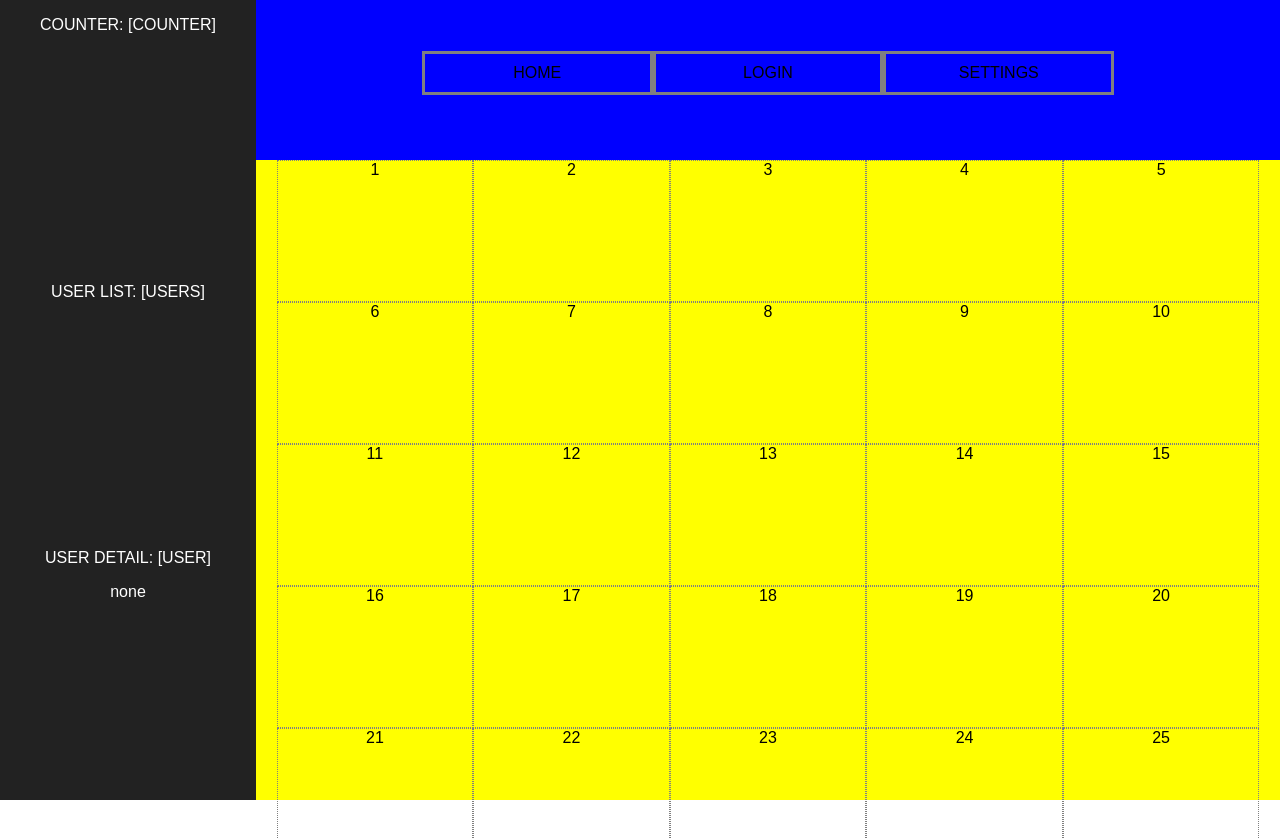
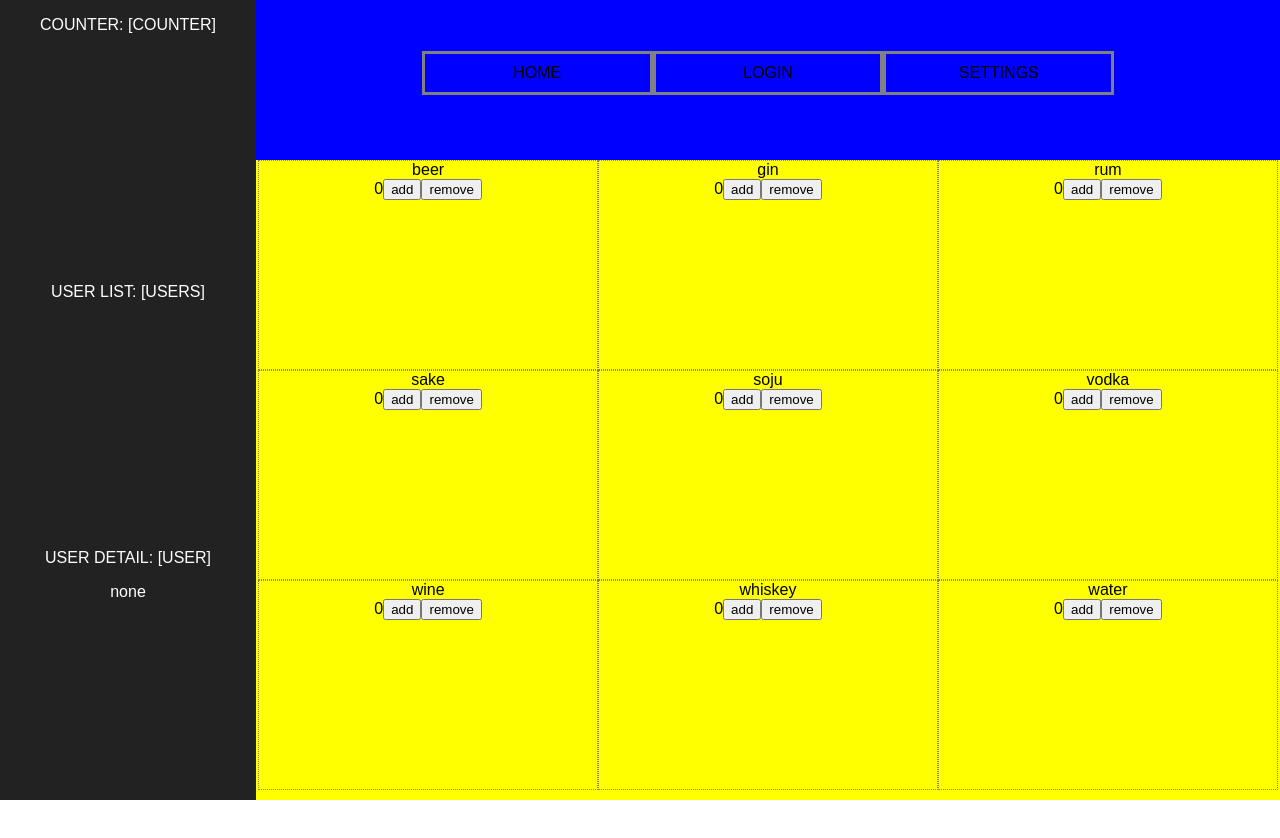
Before and after one commit to rxiayth/simple_pos, a React (Create React App) app: page / in a window 1280 px wide. Shown: the top 838 px of the page. After the commit the page ends 800 px from the top, so only its background shows below. Built offline with nearby package versions, Linux system fonts and the light colour scheme.

Commit message:
added inventory and adding and removing features

```diff
--- a/src/App.css
+++ b/src/App.css
@@ -37,7 +37,6 @@
 
 }
 
-
 .app-user-grid {
 	background-color: yellow;
 	width: 100%;
--- a/src/App.js
+++ b/src/App.js
@@ -3,27 +3,46 @@ import './App.css';
 import AppLeft from './AppLeft'
 import AppRight from './AppRight';
 
+class App extends Component {
 
-class App extends Component {
 	constructor(props) {
 		super(props);
 	    this.state = {
 	    	cellActive: "none",
-	        cellChecked: false
+	        cellChecked: false,
+			inventory: []
       	}
 	}
 
-    onClick(e) {
-        this.state.cellChecked = !this.state.cellChecked;
-        this.setState({cellActive : e.target.innerHTML });
+	componentDidMount() {
+		// pull inventory from database
+		var inventory = {
+			drinks : {
+				 'beer' : 10
+				,'gin' : 10
+				,'rum' : 10
+				,'sake' : 10
+				,'soju' : 10
+				,'vodka' : 10
+				,'wine' : 10
+				,'whiskey' : 10
+				,'water' : 10
+			}
+		}
+		this.setState({'inventory' : inventory});
+	}
+
+    onClick(e, drinks) {
+		this.setState({cellChecked : !this.state.cellChecked});
+        this.setState({cellActive : drinks });
         e.target.classList.toggle("active");
     }
 
     render() {
         return (
             <div className="App">
-                <AppLeft cellActive = {this.state.cellActive} />
-                <AppRight cellChecked = {this.onClick.bind(this)} />
+                <AppLeft cellActive={this.state.cellActive} />
+                <AppRight cellChecked={this.onClick.bind(this)} inventory={this.state.inventory} />
             </div>
         );
     }
--- a/src/AppRight.js
+++ b/src/AppRight.js
@@ -16,7 +16,7 @@ class AppRight extends Component {
 
                 <div className="app-user-grid" >
                     {/*  <p>User Grid</p> */}
-                    <UserGrid cellChecked={this.props.cellChecked}/>
+                    <UserGrid cellChecked={this.props.cellChecked} inventory={this.props.inventory}/>
                 </div>
 
             </div>
--- a/src/MainComponents/UserCell.css
+++ b/src/MainComponents/UserCell.css
@@ -1,6 +1,6 @@
 .user-cell {
-	width: 19%;
-	height: 140px;
+	width: 33%;
+	height: 26vh;
 	border: .5px dotted gray;
 	display: inline-block;
 
@@ -8,10 +8,20 @@
 
 
 .user-cell.active {
-	width: 19%;
-	height: 140px;
+	width: 33%;
+	height: 26vh;
 	border: .5px dotted gray;
 	background-color: green;
 	display: inline-block;
 
 }
+
+.add-button {
+	position: inline;
+	bottom: 0;
+	left: 0;
+}
+
+.remove-button {
+
+}
--- a/src/MainComponents/UserCell.js
+++ b/src/MainComponents/UserCell.js
@@ -1,35 +1,54 @@
 import React, { Component } from 'react';
 import './UserCell.css';
-import ReactDOM from 'react-dom';
 
 class UserCell extends Component {
 
     constructor(props) {
-      super(props);
+        super(props);
+        this.onClick = this.onClick.bind(this);
+        this.addOne = this.addOne.bind(this);
+        this.removeOne = this.removeOne.bind(this);
+
+        this.state = {
+            quantity : 0
+        }
+  	}
+
+    onClick(e) {
+        console.log('test');
+        console.log('drink : ' + this.props.drinks + ' says hi');
+        this.props.cellChecked(e, this.props.drinks);
+        // this.addOne();
     }
 
-    componentDidMount() {
-    	var cellNumber = ReactDOM.findDOMNode(this).getAttribute('id');
-    	// console.log(this.props.reactKey)
-        // console.log(cellNumber)
+    addOne() {
+        var quantity = this.state.quantity;
+        var volume = this.props.volume;
+        if (quantity >= volume) {
+            console.log("NO MORE");
+            return;
+        }
+        this.setState({'quantity' : this.state.quantity+1});
+    }
 
-        // TODO: move the event listener outside
-    	ReactDOM.findDOMNode(this).addEventListener('click',
-    		function(){
-                console.log('cellNumber: ' + cellNumber + ' says hi');
-            });
-  	}
-
-
-
+    removeOne() {
+        var quantity = this.state.quantity;
+        if (quantity <= 0) return;
+        this.setState({'quantity' : this.state.quantity-1});
+    }
 
     render() {
         return (
             <div className="user-cell"
-                id={this.props.cellNumber}
-                onClick={this.props.cellChecked}
+                id={this.props.drinks}
+                onClick={this.onClick}
             >
-            	{this.props.cellNumber}
+            	{this.props.drinks}
+                <br/>
+                {this.state.quantity}
+                <button className="add-button" onClick={this.addOne}>add</button>
+                <button className="remove-button" onClick={this.removeOne}>remove</button>
+
             </div>
         );
     }
--- a/src/MainComponents/UserGrid.js
+++ b/src/MainComponents/UserGrid.js
@@ -3,20 +3,34 @@ import './UserGrid.css';
 import UserCell from './UserCell.js';
 
 class UserGrid extends Component {
-  constructor(props) {
-    super(props);
-
-  }
 
     render() {
         var grid = [];
-        for (var i = 1; i < 26; i++) {
-          grid.push(<UserCell key={i} cellNumber={i} cellChecked={this.props.cellChecked}/>);
+        var drinks = [
+             'beer'
+            ,'gin'
+            ,'rum'
+            ,'sake'
+            ,'soju'
+            ,'vodka'
+            ,'wine'
+            ,'whiskey'
+            ,'water'
+        ];
+
+        for (var i = 1; i <= 9; i++) {
+            var drink = drinks[i-1];
+            if (typeof this.props.inventory.drinks !== 'undefined') {
+                var volume=this.props.inventory.drinks[drink];
+                console.log(volume);
+                grid.push(<UserCell key={i} drinks={drinks[i-1]} volume={volume} cellChecked={this.props.cellChecked}/>);
+            }
+
         };
 
         return (
            <div className="user-grid">
-            {grid}
+                {grid}
            </div>
         );
     }
```
